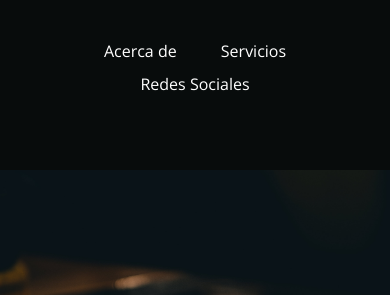
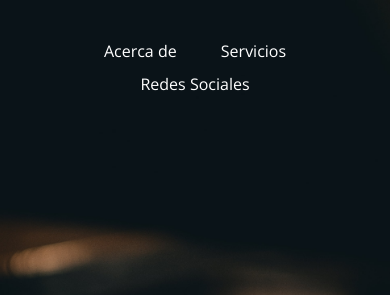
Before and after one commit to Teboflor/tebo-lp, a plain HTML site: page index.html in a window 390 px wide. Shown: the top 295 px of the page. Drawn offline with nearby package versions, Linux system fonts and the light colour scheme.

Commit message:
Update estilos.css

```diff
--- a/css/estilos.css
+++ b/css/estilos.css
@@ -183,7 +183,9 @@ footer .redes-sociales .titulo {
 /* ----- ----- MEDIA QUERIES ----- ----- */
 @media screen and (max-width: 800px) {
   header {
-    background-size: 100%;
+    background-size: cover;
+    background-position: center;
+    object-fit: cover;
   }
   header .menu {
     text-align: center; }
@@ -193,7 +195,9 @@ footer .redes-sociales .titulo {
 
 @media screen and (max-width: 500px) {
   header {
-    background-size: 100%;
+    background-size: cover;
+    background-position: center;
+    object-fit: cover;
   }
   header .contenedor-texto .texto .nombre {
     font-size: 35px; }
```
